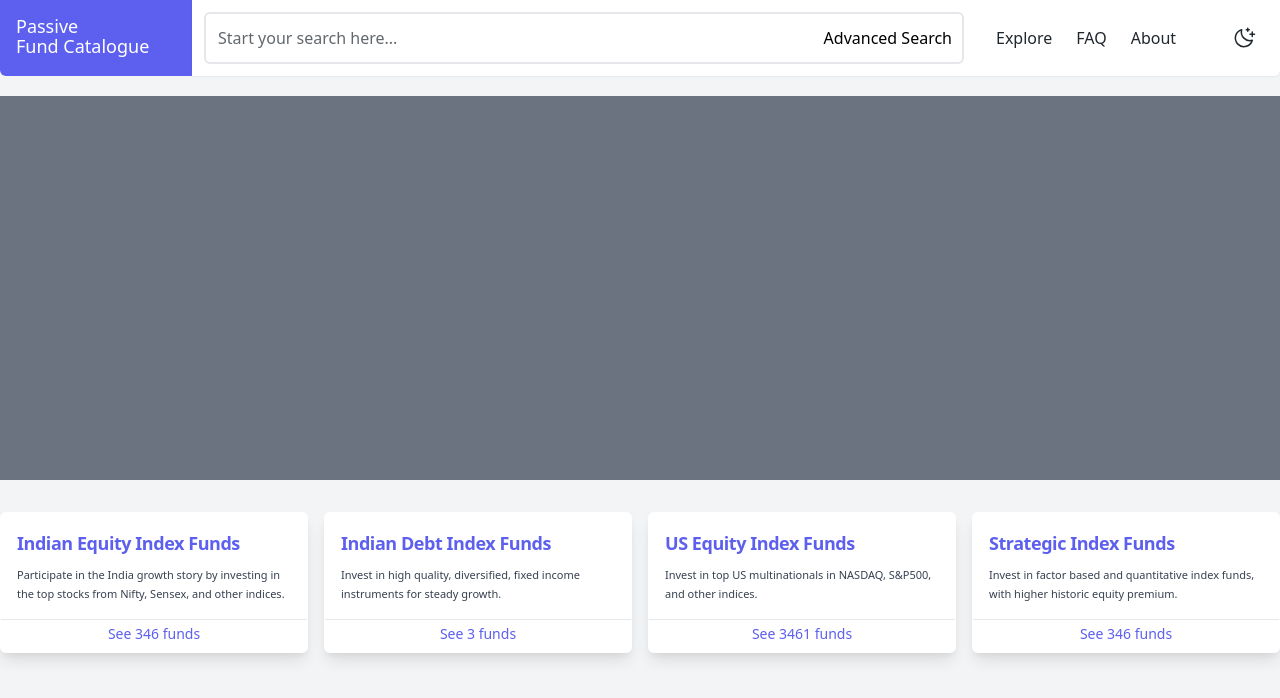
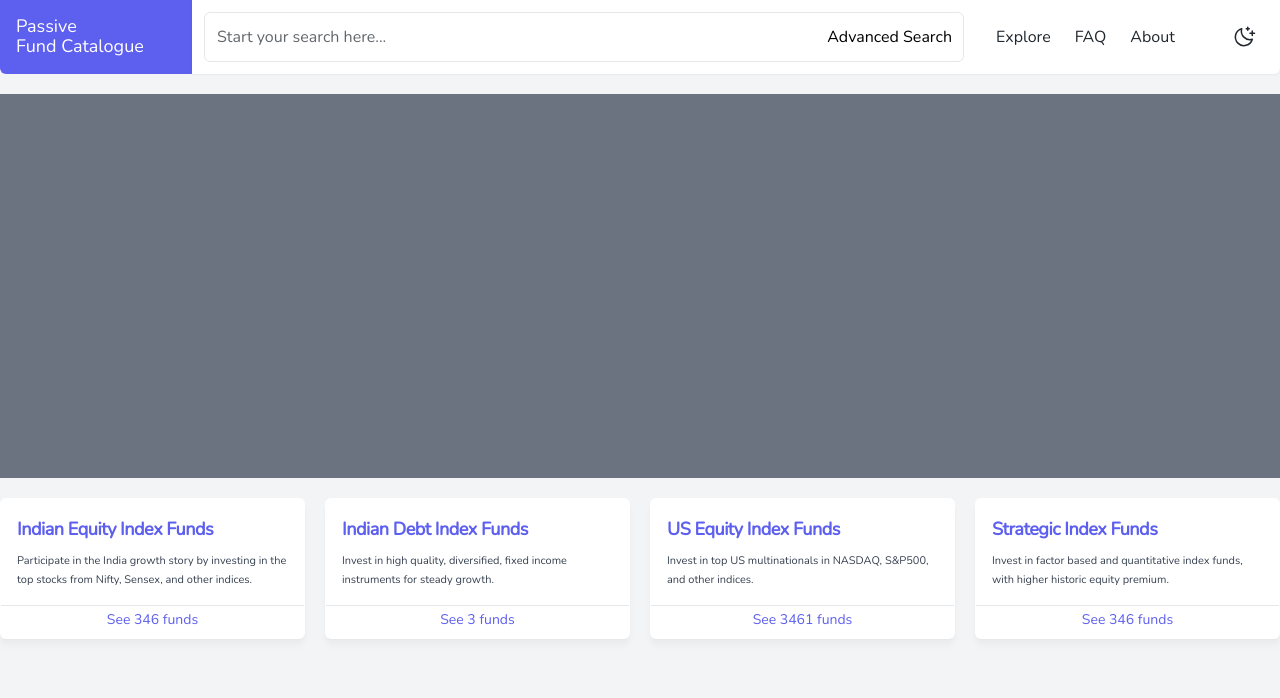
Before and after one commit to indiainvestments/nitrate, a Next.js app: page / in a window 1280 px wide. Shown: the top 698 px of the page. Built offline with nearby package versions, Linux system fonts and the light colour scheme.

Commit message:
Updated to add Nunito (#10)
* Updated to add Nunito

* Applied Nunito to the parent div

* Fixed the gaps between cards

* Updated shadows to match the figma design

* Fixed search border

* Padding top fixed

```diff
--- a/components/category-info/category-info.tsx
+++ b/components/category-info/category-info.tsx
@@ -13,7 +13,7 @@ function CategoryInfo({
 }: Readonly<CategoryInfoProps>): JSX.Element {
   return (
     <a
-      className="flex flex-col justify-between text-gray-700 bg-white border border-transparent rounded-md shadow-lg dark:text-nitrate-muted dark:bg-nitrate-text hover:border-nitrate focus:outline-none focus:border-nitrate"
+      className="flex flex-col justify-between text-gray-700 bg-white border border-transparent rounded-md shadow-regular hover:shadow-hover focus:shadow-hover dark:text-nitrate-muted dark:bg-nitrate-text hover:border-nitrate focus:outline-none focus:border-nitrate"
       href={link}
     >
       <div className="p-4">
--- a/pages/index.tsx
+++ b/pages/index.tsx
@@ -60,7 +60,7 @@ const Nitrate: React.FC = () => {
   } = useSideNav(asideRef);
 
   return (
-    <div className="min-h-screen antialiased bg-gray-100 dark:bg-nitrate-dark-fill">
+    <div className="min-h-screen antialiased bg-gray-100 dark:bg-nitrate-dark-fill font-nunito">
       <main className="relative sm:max-w-[640px] md:max-w-[768px] lg:max-w-[1280px] lg:px-4 xl:px-0 mx-auto flex flex-col justify-start pb-safe">
         {/* Mobile swipe in menu  */}
         <aside
@@ -128,7 +128,7 @@ const Nitrate: React.FC = () => {
               {/* Search box  */}
               <form className="relative mr-8 rounded-md">
                 <input
-                  className="w-full px-3 py-3 placeholder-current border-2 rounded-md dark:border-nitrate-border/40 dark:bg-nitrate-text text-nitrate-text/70 focus:outline-none focus:border-2 focus:border-nitrate dark:focus:border-nitrate dark:text-nitrate/70"
+                  className="w-full px-3 py-3 placeholder-current border rounded-md dark:border-nitrate-border/40 dark:bg-nitrate-text text-nitrate-text/70 focus:outline-none focus:border-2 focus:border-nitrate dark:focus:border-nitrate dark:text-nitrate/70"
                   placeholder="Start your search here..."
                 />
                 <span className="absolute inset-y-0 right-0 inline-flex flex-col items-center justify-center pr-3">
@@ -192,7 +192,7 @@ const Nitrate: React.FC = () => {
 
         <div className="w-full mt-5 bg-gray-500 h-96" />
         {/* card group */}
-        <div className="grid grid-cols-1 gap-4 px-4 pt-8 md:grid-cols-2 lg:grid-cols-4 sm:px-0">
+        <div className="grid grid-cols-1 gap-5 px-4 pt-5 md:grid-cols-2 lg:grid-cols-4 sm:px-0">
           {categoryInfoData.map(info => (
             <CategoryInfo key={info.heading} {...info} />
           ))}
--- a/tailwind.config.js
+++ b/tailwind.config.js
@@ -33,6 +33,12 @@ module.exports = {
       fontSize: {
         xxs: ['0.6875rem', '1.1875rem'],
       },
+      boxShadow: {
+        hover:
+          '0px 1px 1px rgba(0, 0, 0, 0.05), 0px 5px 5px rgba(0, 0, 0, 0.05), 0px 9px 9px rgba(0, 0, 0, 0.05)',
+        regular:
+          '0px 1px 1px rgba(0, 0, 0, 0.02), 0px 5px 5px rgba(0, 0, 0, 0.02), 0px 9px 9px rgba(0, 0, 0, 0.02);',
+      },
     },
   },
   variants: {
```
